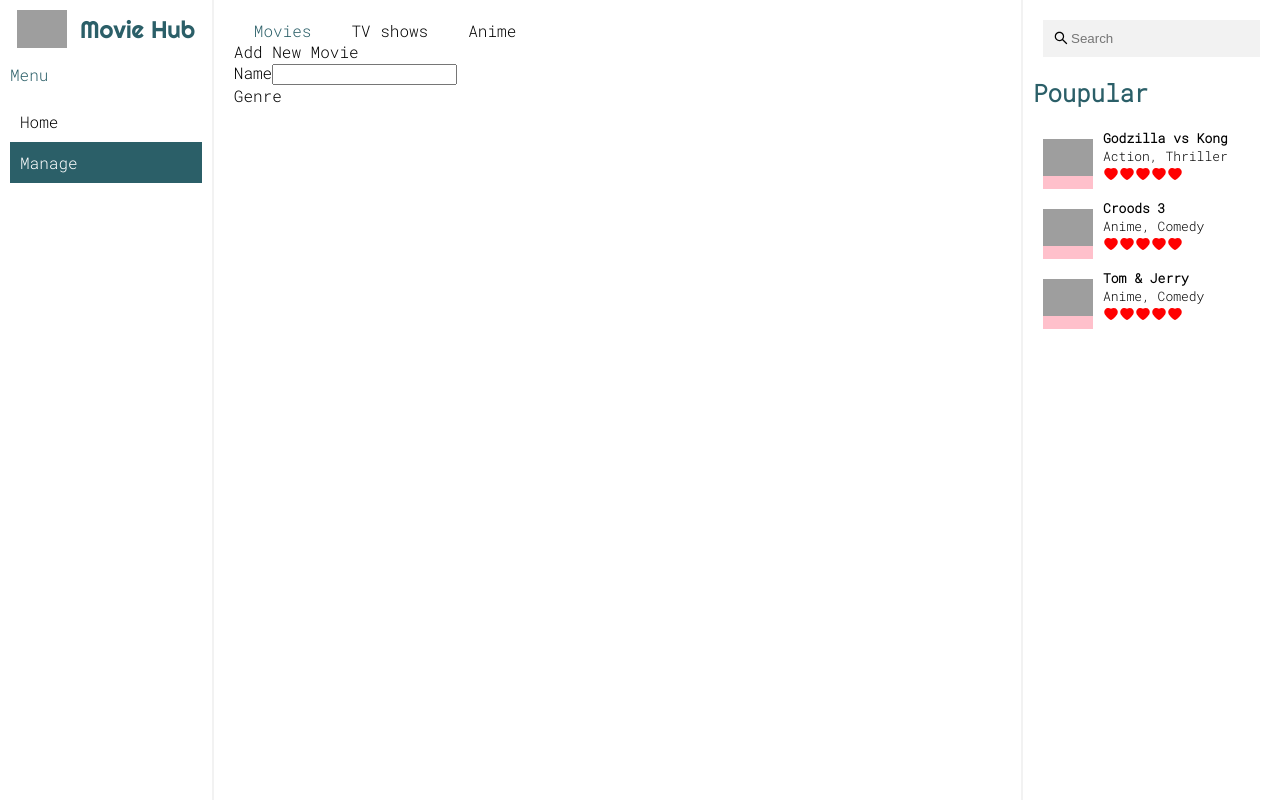
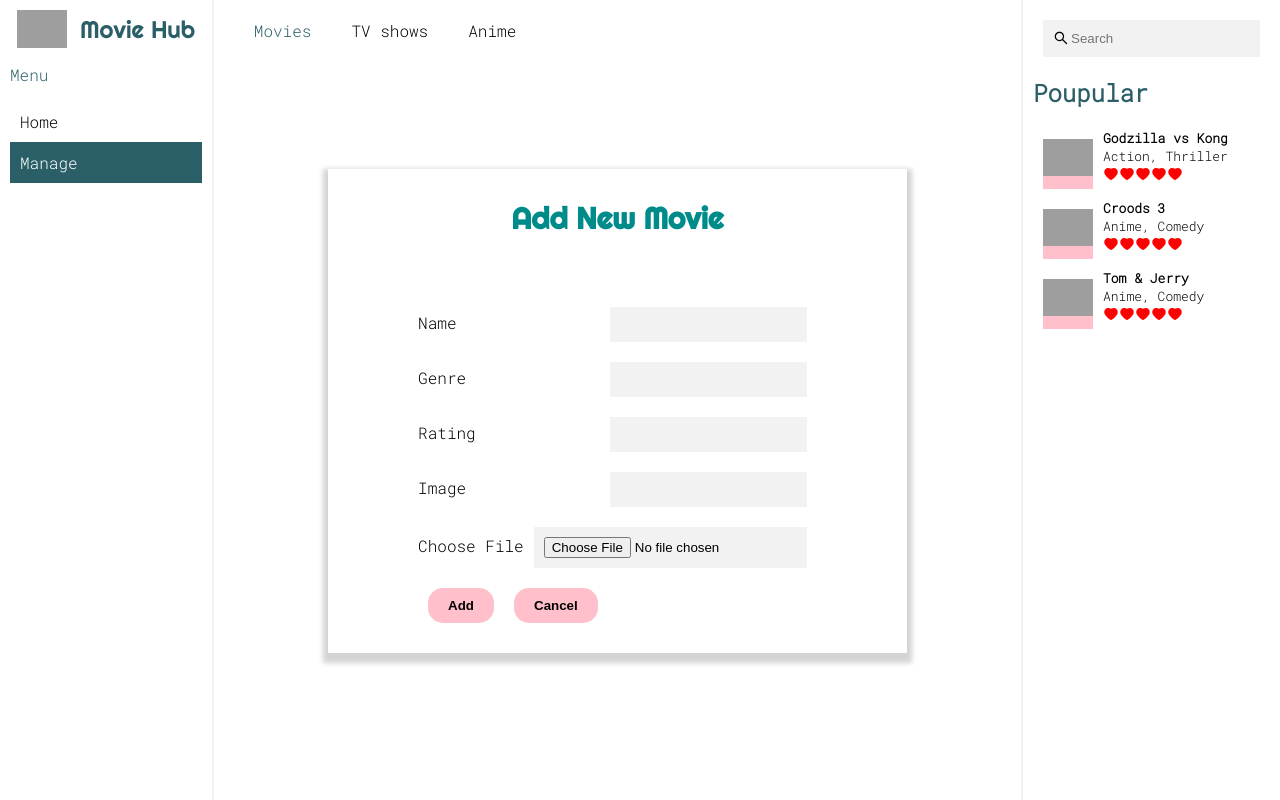
Before and after one commit to shailgautam4ever/Movie-hub, a React (Create React App) app: page /manage/AddMovie in a window 1280 px wide. Built offline with nearby package versions, Linux system fonts and the light colour scheme; grey boxes are pictures that could not be loaded.

Commit message:
create new movie form added

```diff
--- a/src/components/Manage/AddMovie.css
+++ b/src/components/Manage/AddMovie.css
@@ -0,0 +1,22 @@
+.Add-container {
+  display: flex;
+  flex: 1;
+  justify-content: center;
+  align-items: center;
+}
+
+.title {
+  font-weight: bold;
+  font-size: 30px;
+  display: flex;
+  font-family: "righteous";
+  align-self: center;
+  padding: 10px;
+  margin-bottom: 50px;
+  color: darkcyan;
+}
+.wrapper {
+  margin: 10px;
+  box-shadow: 0px 5px 5px 5px lightgrey;
+  padding: 20px 90px;
+}
--- a/src/components/Manage/AddMovie.jsx
+++ b/src/components/Manage/AddMovie.jsx
@@ -1,23 +1,72 @@
-import React from 'react';
-export default class AddMovie extends React.Component{
-    constructor(props){
+import React from "react";
+import "./AddMovie.css";
+import "../Home/Home.css";
+import movies from "../../DummyData/movie";
+
+const form = [
+  {
+    id: "name",
+    label: "Name",
+  },
+  {
+    id: "genre",
+    label: "Genre",
+  },
+  {
+    id: "rating",
+    label: "Rating",
+  },
+  {
+    id: "image",
+    label: "Image",
+  },
+  {
+    id: "chooseFile",
+    label: "Choose File",
+    type: "file",
+  },
+];
+export default class AddMovie extends React.Component {
+  constructor(props) {
     super(props);
+    this.state = {};
   }
-    render(){
-        return(
+  handleOnChange = (e, id) => {
+    const value = e.target.value;
+    this.setState({
+      [id]: value,
+    });
+    console.log(this.state);
+  };
+  handleOnAdd = () => {
+    movies.push(this.state);
+  };
+  render() {
+    return (
       <>
-            <div className='Add-container'>
+        <div className="Add-container fd-c">
+          <div className="df fd-c jc-sb wrapper">
+            <span className="title">Add New Movie</span>
+            {form.map(({ label, type, id }) => (
+              <div className="df ai-b jc-sb">
+                <span>{label}</span>
+                <input
+                  onChange={(e) => this.handleOnChange(e, id)}
+                  className="search-bar"
+                  type={type ? type : "text"}
+                ></input>
+              </div>
+            ))}
 
-                <span>Add New Movie</span>
             <div>
-                <span>Name</span>
-                <input type='text'></input>
+              <button onClick={this.handleOnAdd} className="custom-button">
+                Add
+              </button>
+              <button className="custom-button">Cancel</button>
             </div>
-                <div>
-                <span>Genre</span>
           </div>
         </div>
       </>
-        )
+    );
   }
 }
```
Lines whose indentation alone changed are shown as unchanged.
